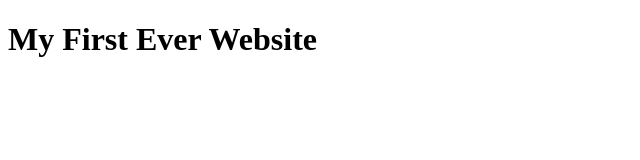
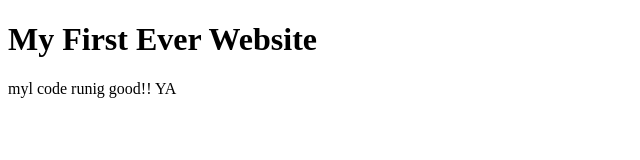
Before and after one commit to Zia52/Web-Development, a plain HTML site: page index.html in a window 1280 px wide. Shown: the whole page, without its empty margins (0-640 px from the left). Drawn offline with Linux system fonts and the light colour scheme.

Commit message:
learn github

```diff
--- a/index.html
+++ b/index.html
@@ -7,5 +7,6 @@
 </head>
 <body>
     <h1>My First Ever Website</h1>
+    <p1>myl code runig good!! YA</p1>
 </body>
 </html>
```
